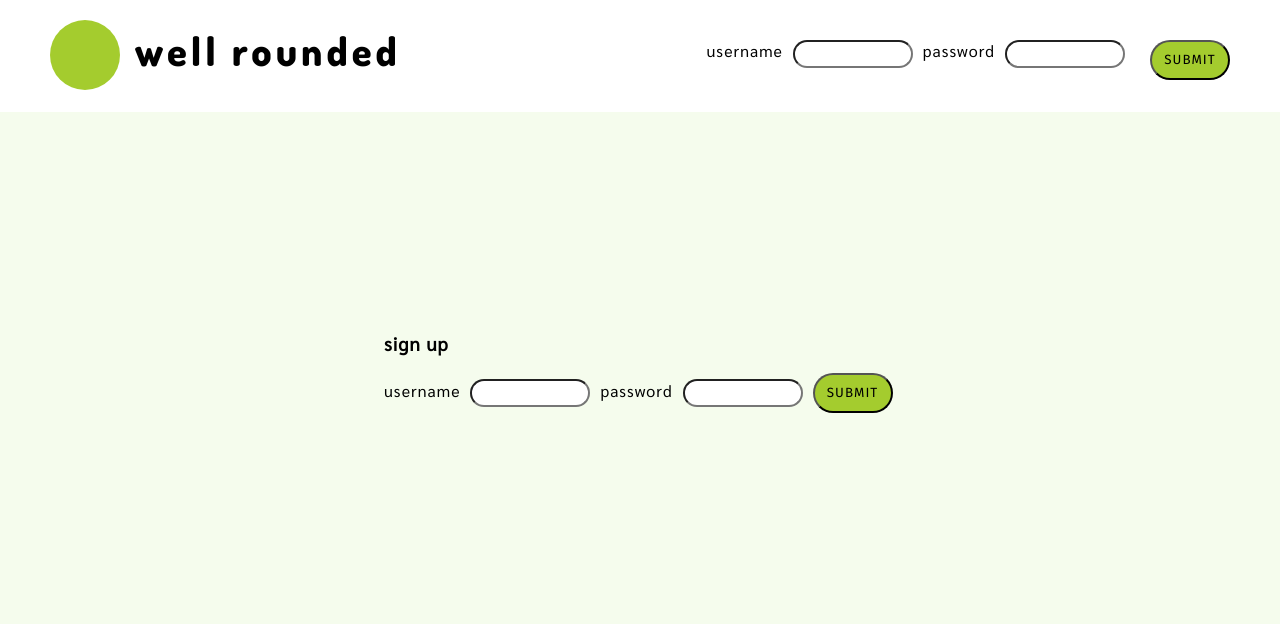
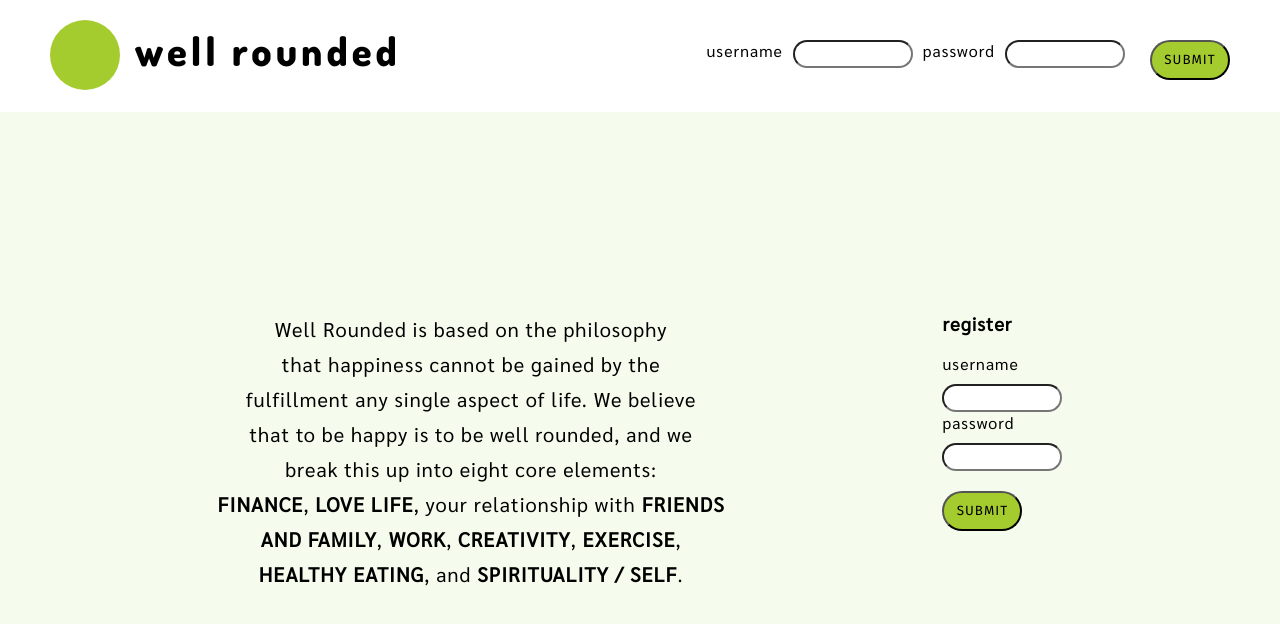
Before and after one commit to maddyrombes/well-rounded, a React (Create React App) app in the folder client/: page / in a window 1280 px wide. Shown: the top 624 px of the page. Built offline with nearby package versions, Linux system fonts and the light colour scheme.

Commit message:
description

```diff
--- a/client/src/App.css
+++ b/client/src/App.css
@@ -1,4 +1,6 @@
 @import url('https://fonts.googleapis.com/css?family=Sarabun|Fira+Sans|Dosis:800');
+
+/* GLOBAL */
 
 body {
     font-family: 'Sarabun', sans-serif;
@@ -26,6 +28,18 @@ input {
     width: 120px;
 }
 
+button {
+    width: 80px;
+    height: 40px;
+    background-color: #a4cc2e;
+    border-radius: 50px;
+    font-family: 'Fira Sans', sans-serif;
+    text-transform: uppercase;
+    letter-spacing: 1px;
+}
+
+/* HOMEPAGE */
+
 .loginform-header-logo {
     margin-top: 5px;
     font-family: 'Dosis', sans-serif;
@@ -52,35 +66,38 @@ input {
     margin: 0 10px;
 }
 
-.signup-username-form, .signup-password-form {
-    height: 15px;
-    margin: 0 10px;
-}
-
-button {
-    width: 80px;
-    height: 40px;
-    background-color: #a4cc2e;
-    border-radius: 50px;
-    font-family: 'Fira Sans', sans-serif;
-    text-transform: uppercase;
-    letter-spacing: 1px;
-}
-
 .login-btn {
     margin-left: 15px;
 }
 
+.homepage-description {
+    font-size: 20px;
+    text-align: center;
+    line-height: 35px;
+}
+
 .signup-div {
     display: flex;
-    flex-direction: column;
-    margin-left: 30%;
-    margin-top: 200px;
+    flex-direction: row;
+    justify-content: space-evenly;
+    margin-top: 180px;
 }
 
 .signup-form {
     display: flex;
+    flex-direction: column;
 }
+
+.signup-username-form, .signup-password-form {
+    height: 15px;
+    margin-top: 10px;
+}
+
+.register-submit-btn {
+    margin-top: 20px;
+}
+
+/* USER PROFILE */
 
 .userprofile-header {
     display: flex;
@@ -146,7 +163,8 @@ button {
 }
 
 .piechart {
-    width: 450px;
+    margin-top: -20px;
+    width: 480px;
 }
 
 .userprofile-key {
@@ -213,6 +231,8 @@ button {
     margin-top: 1px;
 }
 
+/* EDIT RATINGS */
+
 .edit-header {
     display: flex;
     justify-content: space-between;
@@ -239,12 +259,15 @@ button {
 }
 
 .editform {
-    width: 100px;
+    width: 80px;
+    margin-left: 15px;
+    font-size: 12px;
 }
 
 .edit-submit-btn {
     width: 110px;
     margin-left: 140%;
+    padding-top: 4px;
 }
 
 .edit-delete-btn {
@@ -252,6 +275,8 @@ button {
     margin-right: 50px;
     width: 150px;
 }
+
+/* DELETE PAGE */
 
 .delete-header {
     display: flex;
@@ -300,3 +325,17 @@ button {
     width: 120px;
     height: 50px;
 }
+
+/* MEDIA QUERIES */
+
+@media only screen and (max-width: 1290px) {
+    .userprofile-key {
+        padding-right: 200px;
+    }
+}
+
+@media only screen and (max-width: 890px) {
+    .userprofile-key {
+        padding-right: 300px;
+    }
+}
--- a/client/src/components/LoginForm.jsx
+++ b/client/src/components/LoginForm.jsx
@@ -1,10 +1,10 @@
-import React, {Component} from 'react';
+import React, {Component} from 'react'
 import { withRouter } from 'react-router'
 
 class LoginForm extends Component {
 
   render() {
-    const { loginForm, handleChange, handleSubmit } = this.props;
+    const { loginForm, handleChange, handleSubmit } = this.props
 
   return (
     <div className="loginform-header">
--- a/client/src/components/RegisterForm.jsx
+++ b/client/src/components/RegisterForm.jsx
@@ -1,4 +1,4 @@
-import React, {Component} from 'react';
+import React, {Component} from 'react'
 import { withRouter } from 'react-router'
 
 class RegisterForm extends Component {
@@ -8,11 +8,16 @@ class RegisterForm extends Component {
 
   return (
     <div className="signup-div">
-      <h3>sign up</h3>
+
+      <p className="homepage-description">Well Rounded is based on the philosophy <br/>that happiness cannot be gained by the <br/>fulfillment any single aspect of life. We believe <br/>that to be happy is to be well rounded, and we <br/>break this up into eight core elements: <br/><b>FINANCE</b>, <b>LOVE LIFE</b>, your relationship with <b>FRIENDS <br/>AND FAMILY</b>, <b>WORK</b>, <b>CREATIVITY</b>, <b>EXERCISE</b>, <br/><b>HEALTHY EATING</b>, and <b>SPIRITUALITY / SELF</b>.</p>
+
+      <div>
+      <h3>register</h3>
         <form
+        className="signup-form"
         onSubmit={(e) => {
-        e.preventDefault();
-        handleSubmit();
+          e.preventDefault()
+          handleSubmit()
         }}>
           <label>username</label>
           <input
@@ -28,8 +33,9 @@ class RegisterForm extends Component {
             type="password"
             value= {registerForm.password}
             onChange={handleChange} />
-        <button>Submit</button>
+          <button className="register-submit-btn">Submit</button>
         </form>
+        </div>
     </div>
   )
 }}
--- a/client/src/components/UserProfile.jsx
+++ b/client/src/components/UserProfile.jsx
@@ -1,7 +1,7 @@
 import React, { Component } from 'react'
 import { Link } from 'react-router-dom'
 import { withRouter } from 'react-router'
-import PieChart from 'react-minimal-pie-chart';
+import PieChart from 'react-minimal-pie-chart'
 
 class UserProfile extends Component {
 
```
Also changed, not shown: client/src/App.js (+17 -19 lines), client/src/index.js (+6 -6 lines), client/public/favicon.svg, 1 other file (tests, documents, lock files or other folders). Lines whose indentation alone changed are shown as unchanged.
